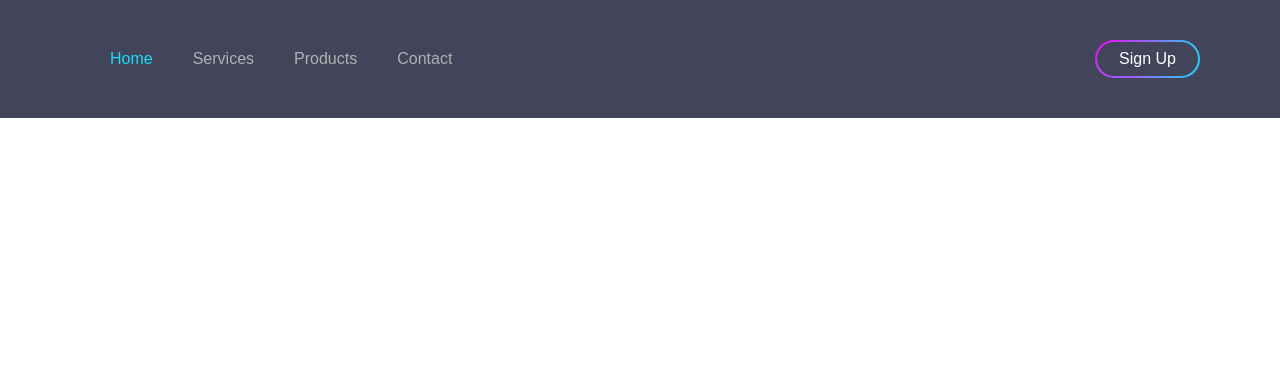
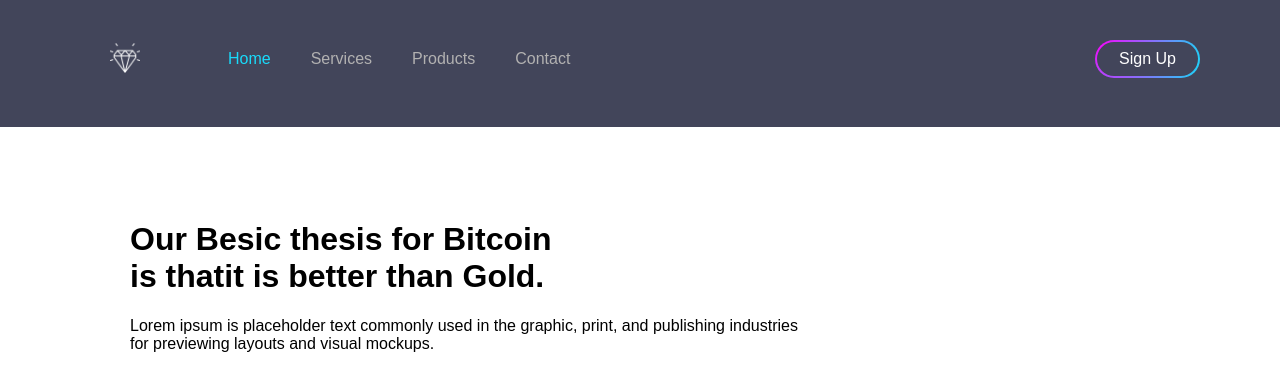
Before and after one commit to Kondwanihm/crypto-landing-page, a plain HTML site: page index.html in a window 1280 px wide. Drawn offline with Linux system fonts and the light colour scheme.

Commit message:
added logo

```diff
--- a/css/styling.css
+++ b/css/styling.css
@@ -1,4 +1,4 @@
-*{
+body{
     margin:0;
     padding: 0;
     font-family:sans-serif;
@@ -28,7 +28,11 @@
     color: #b2b1b2;
 }
 
-/* add logo*/
+.logo img{
+    width:30px;
+    margin-top: -7px;
+    margin-right: 48px;
+}
 
 .active {
     color: #19dafa !important;
--- a/index.html
+++ b/index.html
@@ -11,7 +11,7 @@
     <div class="container">
             <div class="menu">
                     <ul>
-                        <li class="logo"><img src="" alt=""></li>
+                        <li class="logo"><img src="img/icon.png" alt=""></li>
                         <li class="active">Home</li>
                         <li>Services</li>
                         <li>Products</li>
@@ -19,6 +19,13 @@
                         <li> <a href="#" class="signup-btn"><span>Sign Up</span></a></li>
                     </ul>
                 </div>
+                <div class="banner">
+                    <div class="app-text">
+                        <h1>Our Besic thesis for Bitcoin<br>is thatit is better than Gold.</h1>
+                            <P>Lorem ipsum is placeholder text commonly used in the graphic, print, and publishing
+                             industries<br> for previewing layouts and visual mockups.</P>
+                    </div>
+                </div>
             </div>
     </div>
 </body>
```
Also changed, not shown: css/image1.png (added), img/icon.png (added).
